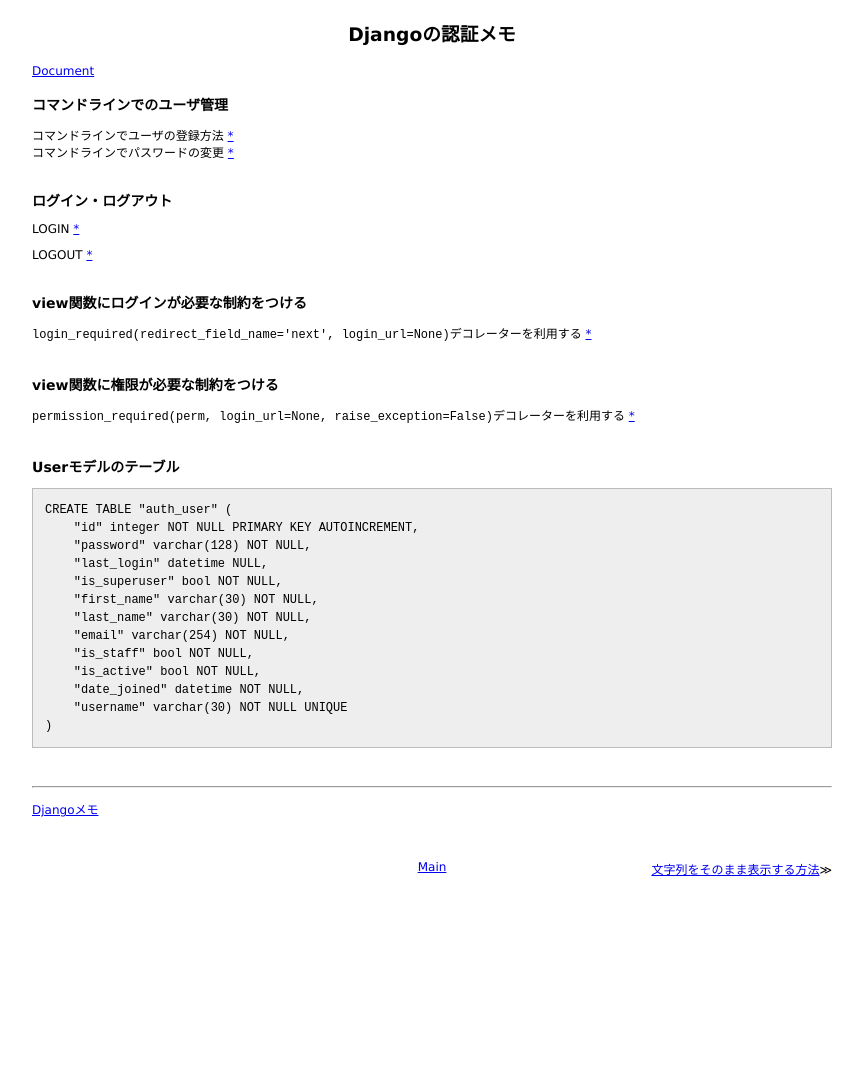
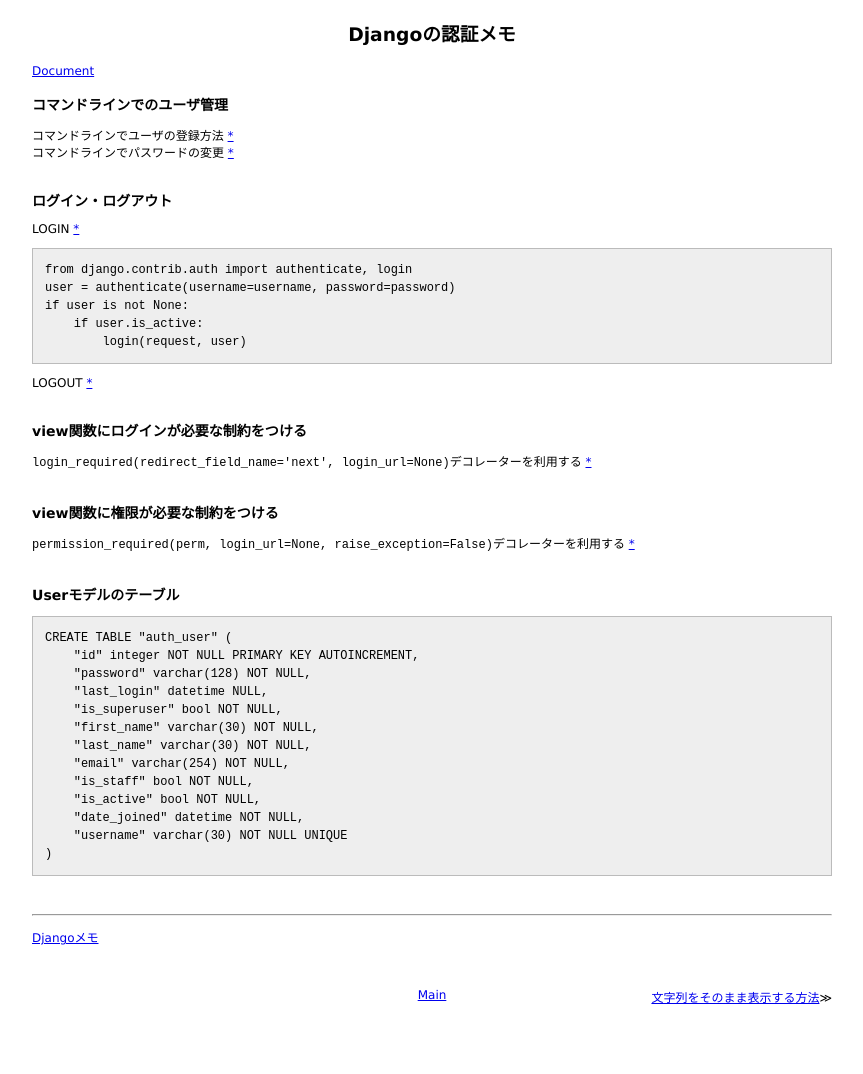
Before and after one commit to 38elements/38elements.github.com, a Jekyll site: the page built from _posts/2016-06-18-django-authentication.md, in a window 1280 px wide. Shown: the whole page, without its empty margins (208-1071 px from the left). Built offline with Jekyll 4.4.1, drawn with Linux system fonts in a browser that asks for light colours; before the commit the page ends 946 px from its top, so only the background shows below that.

Commit message:
Update 2016-06-18-django-authentication.md

````diff
--- a/_posts/2016-06-18-django-authentication.md
+++ b/_posts/2016-06-18-django-authentication.md
@@ -11,6 +11,14 @@ title: Djangoの認証メモ
 
 ### ログイン・ログアウト
 LOGIN [\*](https://docs.djangoproject.com/en/1.9/topics/auth/default/#how-to-log-a-user-in)
+
+```
+from django.contrib.auth import authenticate, login
+user = authenticate(username=username, password=password)
+if user is not None:
+    if user.is_active:
+        login(request, user)
+```
 
 LOGOUT [\*](https://docs.djangoproject.com/en/1.9/topics/auth/default/#how-to-log-a-user-out)
 <br>
````
